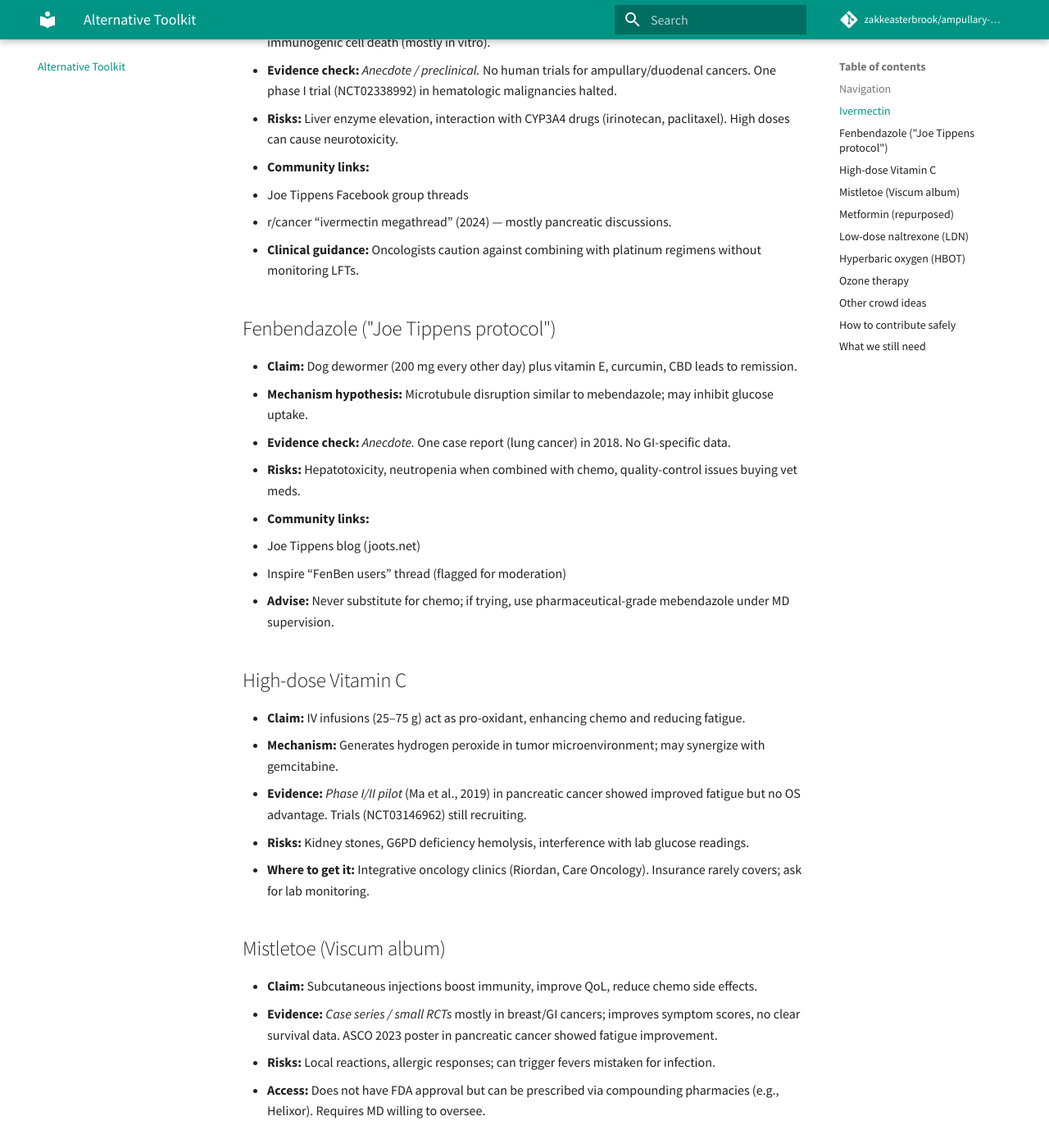
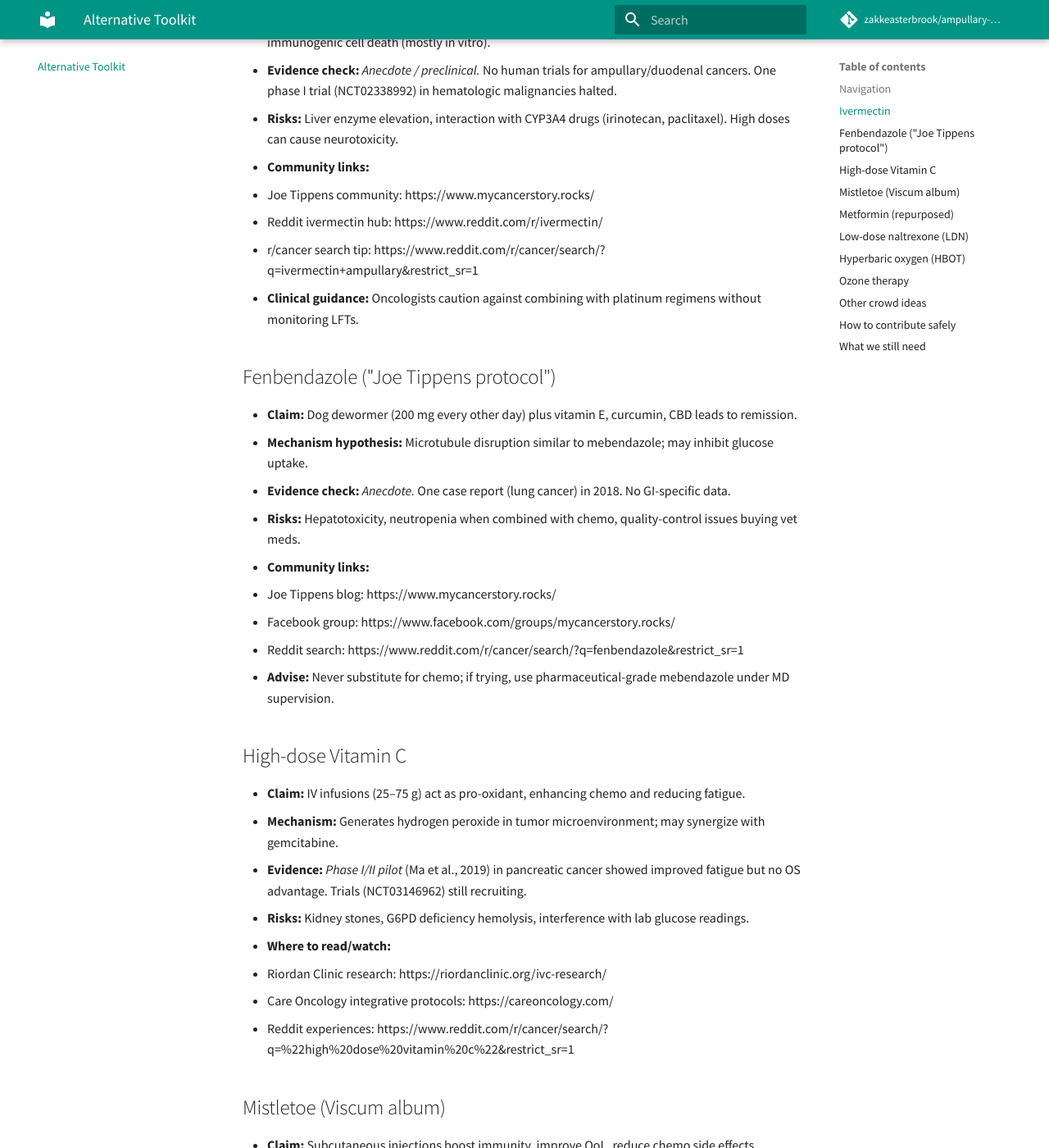
Before and after one commit to zakkeasterbrook/ampullary-duodenal-cancer-research-hub, an MkDocs documentation site: the page built from docs/alternative-toolkit.md, in a window 1280 px wide and 1400 px high, scrolled down 894 px. Shown: the whole window at 82% size. Built offline with MkDocs 1.6.1 and Material for MkDocs 9.7.7, drawn with Linux system fonts in a browser that asks for light colours; comment, search, counter and statistics services are not loaded.

Commit message:
feat: add community links page and source URLs for alternative protocols

```diff
--- a/docs/alternative-toolkit.md
+++ b/docs/alternative-toolkit.md
@@ -30,8 +30,9 @@ Each section includes:
 - **Evidence check:** *Anecdote / preclinical.* No human trials for ampullary/duodenal cancers. One phase I trial (NCT02338992) in hematologic malignancies halted.
 - **Risks:** Liver enzyme elevation, interaction with CYP3A4 drugs (irinotecan, paclitaxel). High doses can cause neurotoxicity.
 - **Community links:**
-  - Joe Tippens Facebook group threads
-  - r/cancer “ivermectin megathread” (2024) — mostly pancreatic discussions.
+  - Joe Tippens community: https://www.mycancerstory.rocks/
+  - Reddit ivermectin hub: https://www.reddit.com/r/ivermectin/
+  - r/cancer search tip: https://www.reddit.com/r/cancer/search/?q=ivermectin+ampullary&restrict_sr=1
 - **Clinical guidance:** Oncologists caution against combining with platinum regimens without monitoring LFTs.
 
 ## Fenbendazole ("Joe Tippens protocol")
@@ -41,8 +42,9 @@ Each section includes:
 - **Evidence check:** *Anecdote.* One case report (lung cancer) in 2018. No GI-specific data.
 - **Risks:** Hepatotoxicity, neutropenia when combined with chemo, quality-control issues buying vet meds.
 - **Community links:**
-  - Joe Tippens blog (joots.net)
-  - Inspire “FenBen users” thread (flagged for moderation)
+  - Joe Tippens blog: https://www.mycancerstory.rocks/
+  - Facebook group: https://www.facebook.com/groups/mycancerstory.rocks/
+  - Reddit search: https://www.reddit.com/r/cancer/search/?q=fenbendazole&restrict_sr=1
 - **Advise:** Never substitute for chemo; if trying, use pharmaceutical-grade mebendazole under MD supervision.
 
 ## High-dose Vitamin C
@@ -51,7 +53,10 @@ Each section includes:
 - **Mechanism:** Generates hydrogen peroxide in tumor microenvironment; may synergize with gemcitabine.
 - **Evidence:** *Phase I/II pilot* (Ma et al., 2019) in pancreatic cancer showed improved fatigue but no OS advantage. Trials (NCT03146962) still recruiting.
 - **Risks:** Kidney stones, G6PD deficiency hemolysis, interference with lab glucose readings.
-- **Where to get it:** Integrative oncology clinics (Riordan, Care Oncology). Insurance rarely covers; ask for lab monitoring.
+- **Where to read/watch:**
+  - Riordan Clinic research: https://riordanclinic.org/ivc-research/
+  - Care Oncology integrative protocols: https://careoncology.com/
+  - Reddit experiences: https://www.reddit.com/r/cancer/search/?q=%22high%20dose%20vitamin%20c%22&restrict_sr=1
 
 ## Mistletoe (Viscum album)
 
--- a/mkdocs.yml
+++ b/mkdocs.yml
@@ -31,6 +31,7 @@ nav:
       - "Community Hub": community/README.md
       - "Agent Playbook": AGENT_PLAYBOOK.md
   - "Alternative Toolkit": alternative-toolkit.md
+  - "Community Links": community-links.md
 theme:
   name: material
   language: en
```
Also changed, not shown: docs/community-links.md (added, +55 -0 lines).
